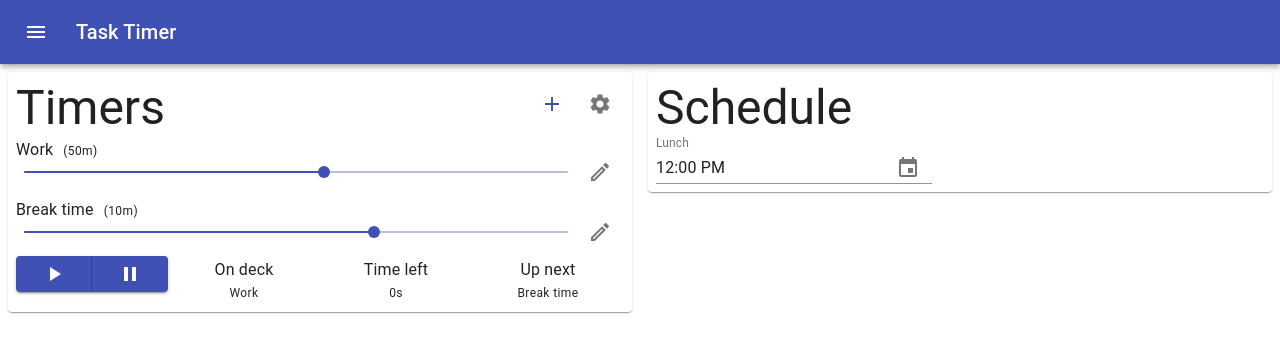
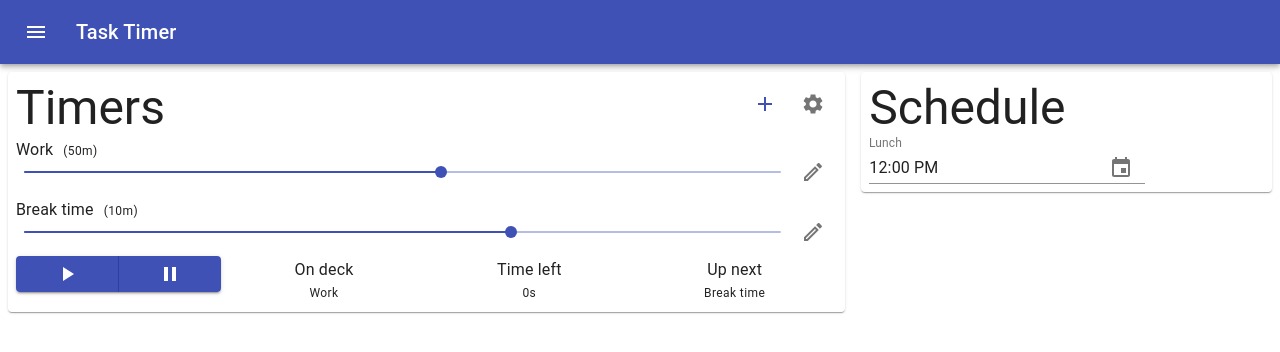
Before and after one commit to enigma0Z/task-timer, a React (Create React App) app: page / in a window 1280 px wide. Shown: the top 352 px of the page. Built offline with nearby package versions, Linux system fonts and the light colour scheme.

Commit message:
Fix sizing

```diff
--- a/src/App.tsx
+++ b/src/App.tsx
@@ -501,7 +501,7 @@ const App = withStyles(styles)(class AppComponent extends Component<AppProps, Ap
                     subtitle='Deleting this cannot be undone'
                 />
                 <Grid container className={classes.gridContainer} spacing={2}>
-                    <Grid item xs={12} md={8} lg={6}> <Paper className={classes.paperContainer}>
+                    <Grid item xs={12} md={8}> <Paper className={classes.paperContainer}>
                         <Grid container>
                             <Grid item xs={12}>
                                 <Box display='flex' flexDirection="row">
@@ -608,7 +608,7 @@ const App = withStyles(styles)(class AppComponent extends Component<AppProps, Ap
                             </Grid>
                         </Grid>
                     </Paper> </Grid>
-                    <Grid item xs={12} md={4} lg={6}> <Paper className={classes.paperContainer}>
+                    <Grid item xs={12} md={4}> <Paper className={classes.paperContainer}>
                         <Grid container>
                             <Grid item xs={12}>
                                 <Typography variant="h3">Schedule</Typography>
```
